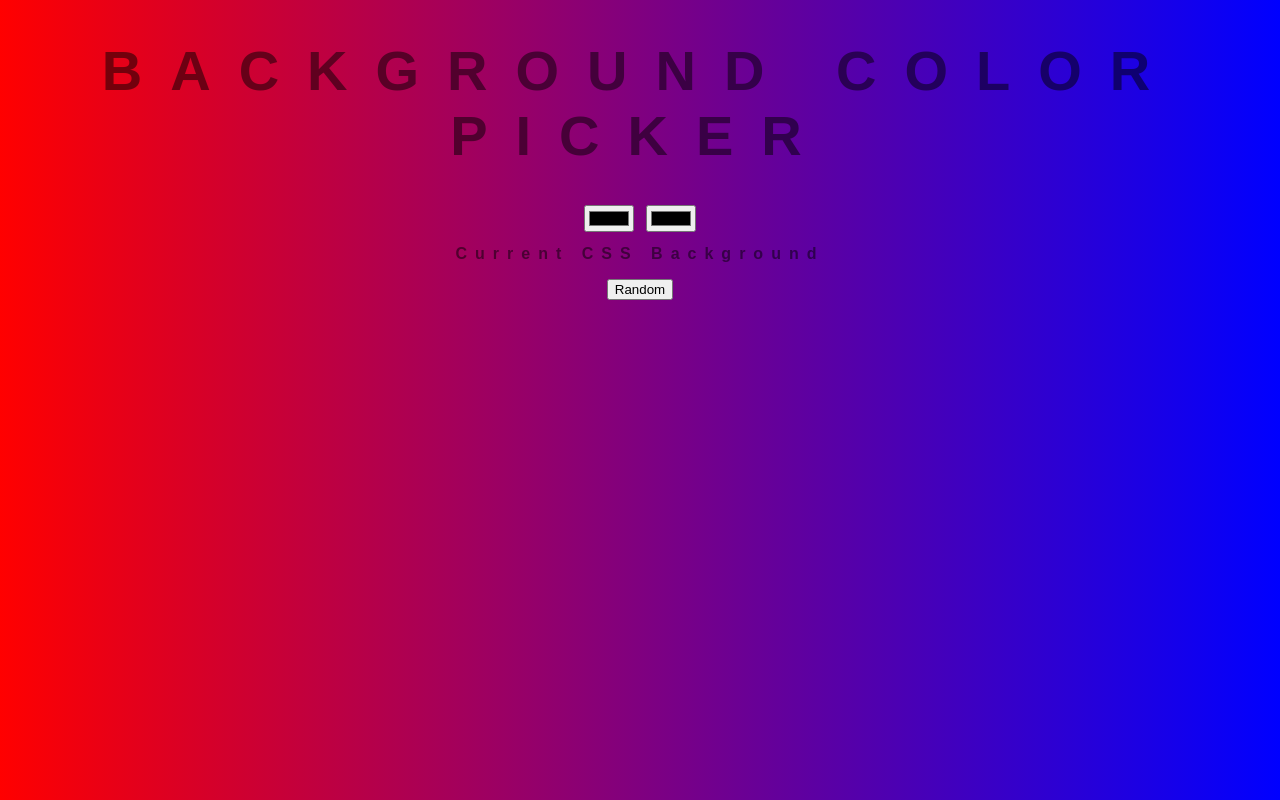
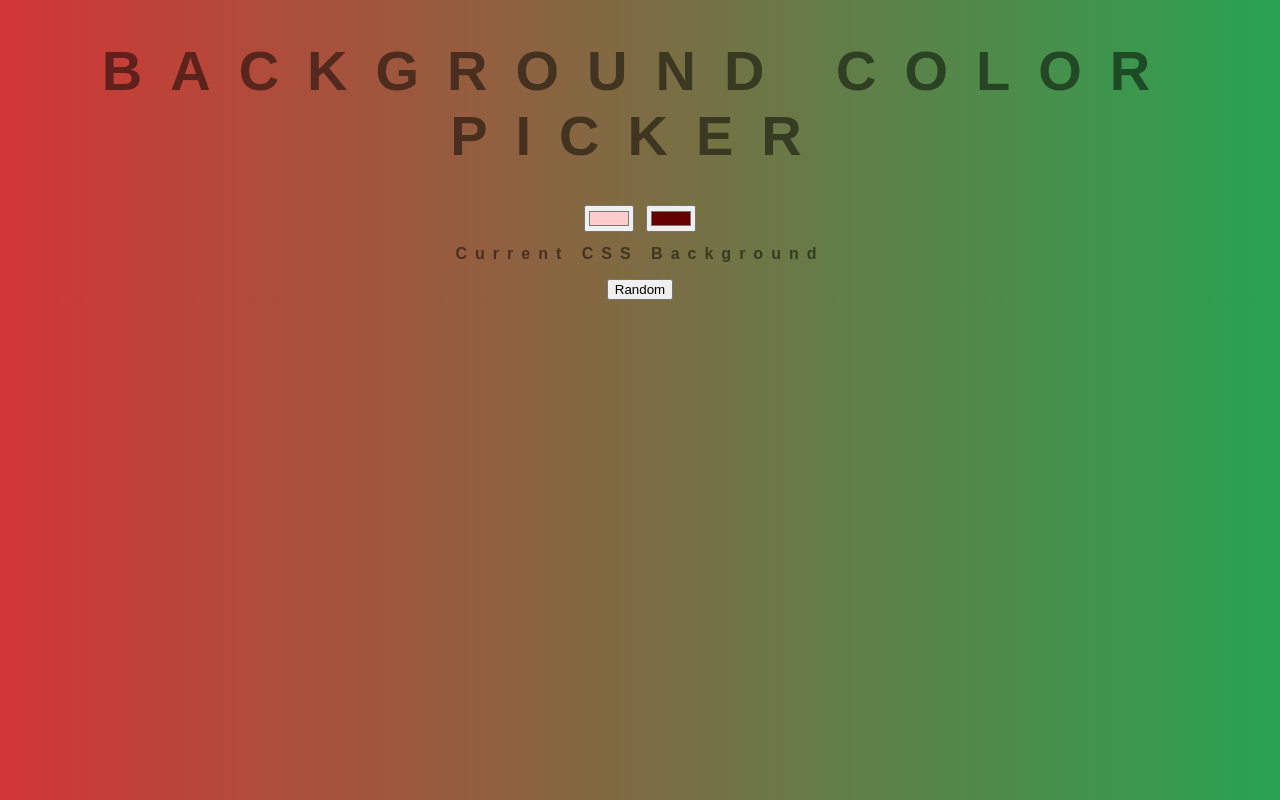
Before and after one commit to arploit/Background-Color-Generator, a website: page Bindex.html in a window 1280 px wide. Drawn offline with Linux system fonts and the light colour scheme.

Commit message:
Added Color and npm

```diff
--- a/Bindex.html
+++ b/Bindex.html
@@ -11,8 +11,8 @@
 
 <body id="gradient">
     <h1>Background Color picker</h1>
-    <input type="color" class="color1">
-    <input type="color" class="color2">
+    <input type="color" class="color1" value="#ffcccc">
+    <input type="color" class="color2" value="#660000">
     <h2>Current CSS Background</h2>
     <h3></h3>
 
--- a/Bscript.js
+++ b/Bscript.js
@@ -5,7 +5,7 @@ var body = document.getElementById("gradient");
 var button = document.querySelector(".Random");
 
 function gradient() {
-    body.style.background = "linear-gradient( to right, " + color1.value + ", " + color2.value + ")";
+    body.style.backgroundImage = "linear-gradient( 180deg, " + color1.value + ", " + color2.value + ")";
     css.textContent = body.style.background;
 }
 
--- a/Bstyle.css
+++ b/Bstyle.css
@@ -5,7 +5,7 @@ body {
     text-align: center;
     top: 15%;
     letter-spacing: 0.5em;
-    background: linear-gradient(to right, red, blue);
+    background-image: linear-gradient(to right, rgb(211, 53, 53), rgb(40, 163, 81));
 }
 
 h1 {
```
